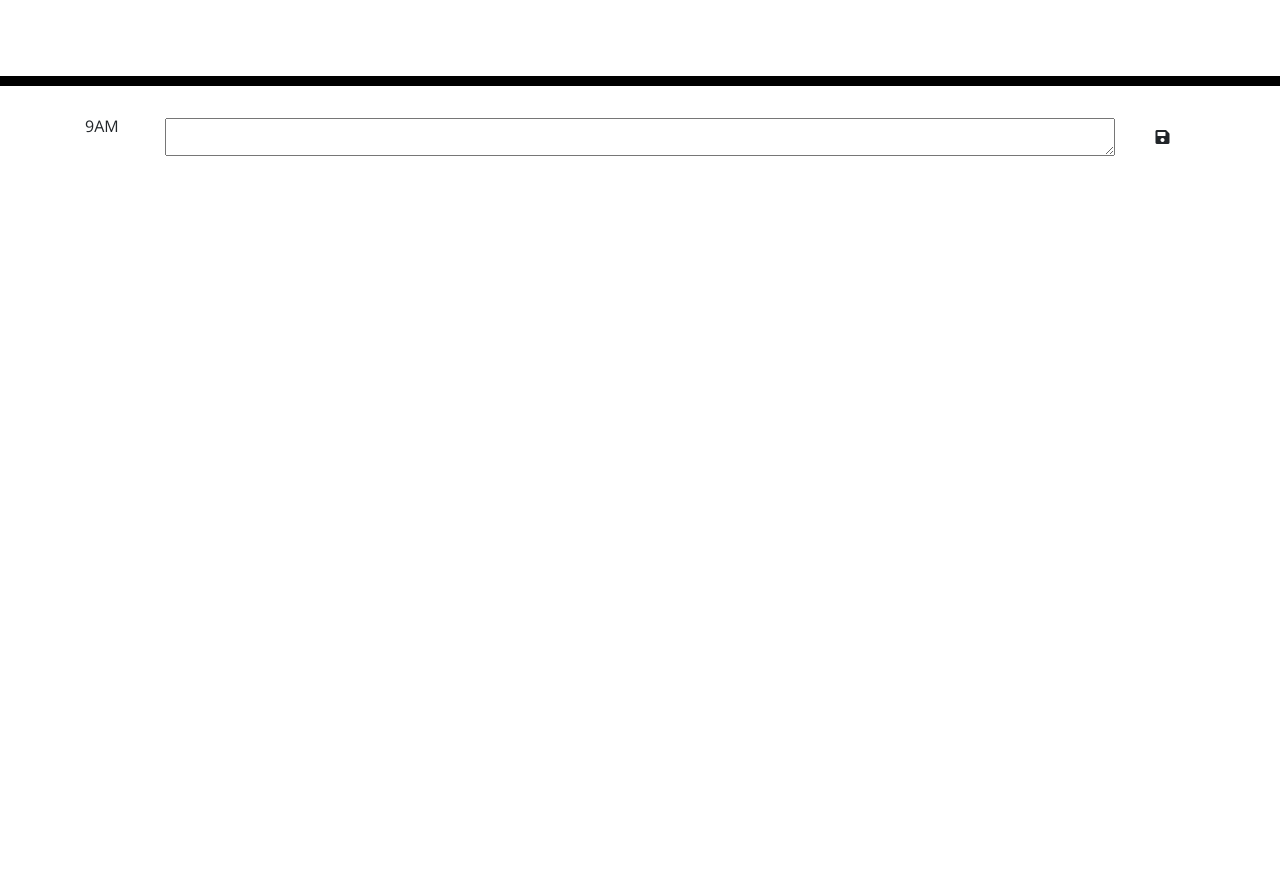
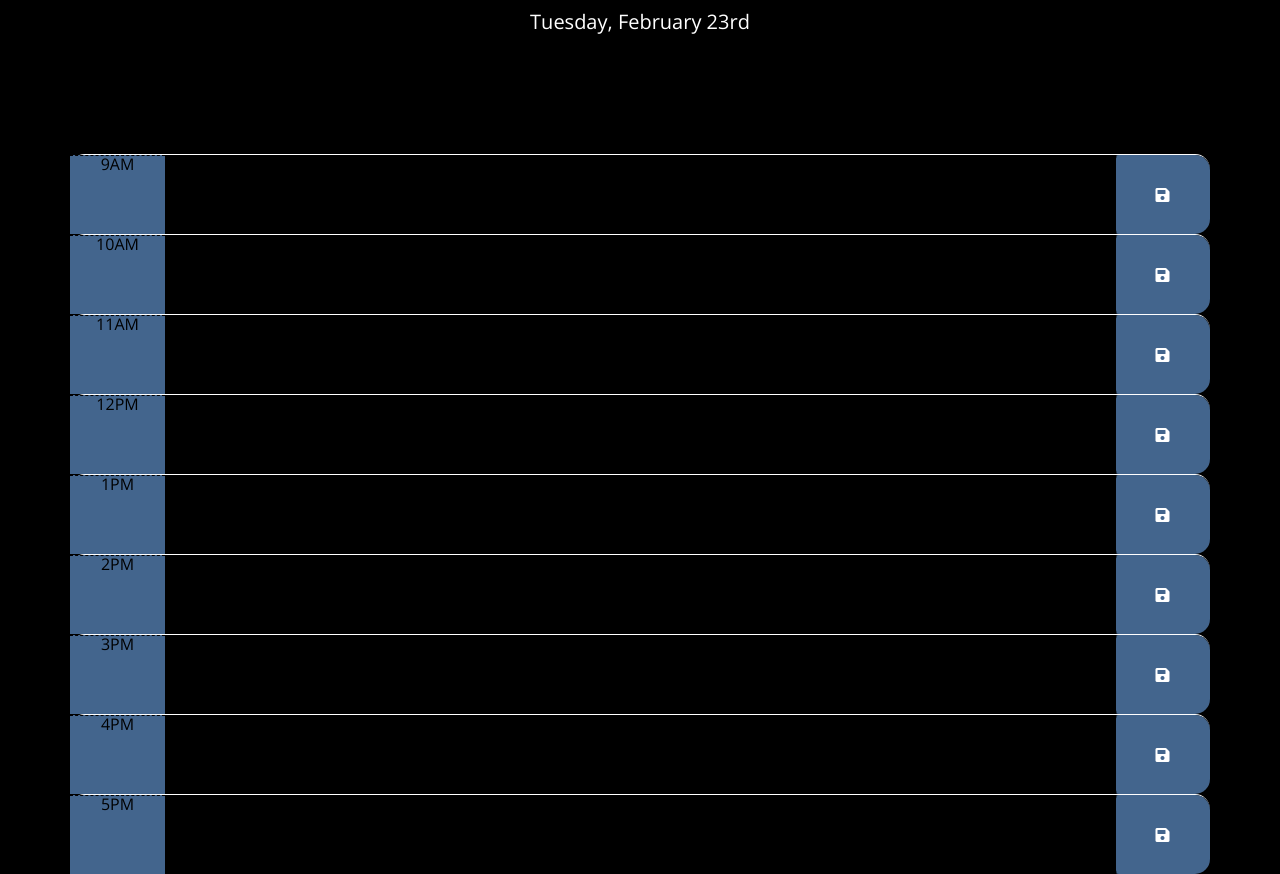
Before and after one commit to MattJ900/Day-Planner, a plain HTML site: page index.html in a window 1280 px wide. Shown: the part 182-1056 px from the top of the page. Before the commit the page ends 800 px from the top, so only its background shows below. Drawn offline with nearby package versions, Linux system fonts and the light colour scheme.

Commit message:
Update 10

```diff
--- a/assets/css/style.css
+++ b/assets/css/style.css
@@ -1,27 +1,32 @@
+:root {
+  --darkblue: #43658D;
+}
+
 body {
   font-family: 'Open Sans', sans-serif;
   font-size: 16px;
   line-height: 1;
+  background-color:black;
 }
 
-/* textarea {
+textarea{
   background: transparent;
   border: none;
   resize: none;
-  color: #000000;
+  color: white;
   border-left: 1px solid black;
   padding: 10px;
-} */
+}
 
 .jumbotron {
   text-align: center;
   background-color: transparent;
-  color: black;
+  color: white;
   border-radius: 0;
   border-bottom: 10px solid black;
 }
 
-/* .description{
+.description{
   white-space: pre-wrap;
 }
 
@@ -36,8 +41,8 @@ body {
   border-top: 1px solid white;;
 }
 
-.hours {
-  background-color: #ffffff;
+.hour {
+  background-color:var(--darkblue);
   color: #000000;
   border-top: 1px dashed #000000;
 }
@@ -61,11 +66,11 @@ body {
   border-left: 1px solid black;
   border-top-right-radius: 15px;
   border-bottom-right-radius: 15px;
-  background-color:black;
+  background-color: var(--darkblue);
   color: white;
 }
 
 .saveBtn i:hover {
   font-size: 20px;
   transition: all .3s ease-in-out;
-} */
+}
--- a/assets/js/script.js
+++ b/assets/js/script.js
@@ -0,0 +1,26 @@
+for(var i = 9 ; i <= 17 ;i++ ){   //Created for-loop i starts at 9 and loop until no longer less than or equal too 17
+  var time = "#"+i             // created time id using i (concats with html id)
+  var storage;                 // storage variable it needs to be in same scoop as line 12
+  if(i > 12 ){                 // if i is basically greater than 12 PM (13>will become 1PM)
+    storage = i - 12 + "PM"     //takes i and subtracts 12 and add adds PM at the end.(13-12=1+PM=1PM)
+  }else if (i===12){            //if i = 12 make storage 12pm
+  storage = "12PM"
+  }else {
+    storage = i + "AM"                   // else is for AM's (9+AM=9AM)
+  }
+var current = moment().hours()
+console.log(current)
+  $(time).children(".description").val(JSON.parse(localStorage.getItem(storage)))         // local storage get item will use time grab correct text area (Storage grabs corrrect local storage)
+}
+$("#currentDay").text(moment().format("dddd, MMMM Do"));
+
+$(".saveBtn").on("click",                                       //  when you click save button
+function(){                                                       // created funtion runs when you click
+var hour = $(this).siblings(".hour").text()
+var description = $(this).siblings(".description").val()
+var text = JSON.stringify(description)                                   //returning the info into json stringly
+localStorage.setItem(hour,text)
+console.log("click")
+
+}
+)
--- a/index.html
+++ b/index.html
@@ -23,21 +23,62 @@
   </head>
 
   <body>
-    <header class="jumbotron">
+    <header class="jumbotron"> <!-- Provided from Bootstrap-->
       <h1 class="display-3">Work Day Scheduler</h1>
       <p class="lead">A simple calendar app for scheduling your work day</p>
       <p id="currentDay" class="lead"></p>
     </header>
     <div class="container">
-      <div id="hour-9" class="row time-block">
-        <div class="col-md-1 hour">9AM</div>
+      <div id="9" class="row time-block">   <!-- created time block linked with javascript -->
+        <div class="col-md-1 hour">9AM</div> <!-- Used bootstrap for grid:  Ex: medium size 1 horizontal columns also replaced media Query in CSS -->
+        <textarea class="col-md-10 description"></textarea> <!-- Added Textarea tag to to add content inside grid column box -->
+        <button class="btn saveBtn col-md-1"><i class="fas fa-save"></i></button> <!-- Added icon Saved Button from fontsawsome -->
+      </div>
+      <div id="10" class="row time-block">
+        <div class="col-md-1 hour">10AM</div>
+        <textarea class="col-md-10 description"></textarea>
+        <button class="btn saveBtn col-md-1"><i class="fas fa-save"></i></button>
+      </div>
+      <div id="11" class="row time-block">
+        <div class="col-md-1 hour">11AM</div>
+        <textarea class="col-md-10 description"></textarea>
+        <button class="btn saveBtn col-md-1"><i class="fas fa-save"></i></button>
+      </div>
+      <div id="12" class="row time-block">
+        <div class="col-md-1 hour">12PM</div>
+        <textarea class="col-md-10 description"></textarea>
+        <button class="btn saveBtn col-md-1"><i class="fas fa-save"></i></button>
+      </div>
+     <div id="13" class="row time-block">
+        <div class="col-md-1 hour">1PM</div>
+        <textarea class="col-md-10 description"></textarea>
+        <button class="btn saveBtn col-md-1"><i class="fas fa-save"></i></button>
+      </div>
+      <div id="14" class="row time-block">
+        <div class="col-md-1 hour">2PM</div>
+        <textarea class="col-md-10 description"></textarea>
+        <button class="btn saveBtn col-md-1"><i class="fas fa-save"></i></button>
+      </div>
+      <div id="15" class="row time-block">
+       <div class="col-md-1 hour">3PM</div>
+        <textarea class="col-md-10 description"></textarea>
+        <button class="btn saveBtn col-md-1"><i class="fas fa-save"></i></button>
+      </div>
+      <div id="16" class="row time-block">
+        <div class="col-md-1 hour">4PM</div>
+        <textarea class="col-md-10 description"></textarea>
+        <button class="btn saveBtn col-md-1"><i class="fas fa-save"></i></button>
+      </div>
+      <div id="17" class="row time-block">
+        <div class="col-md-1 hour">5PM</div>
         <textarea class="col-md-10 description"></textarea>
         <button class="btn saveBtn col-md-1"><i class="fas fa-save"></i></button>
       </div>
 
 
+
     <script src="https://cdnjs.cloudflare.com/ajax/libs/jquery/3.2.1/jquery.min.js"></script>
     <script src="https://cdnjs.cloudflare.com/ajax/libs/moment.js/2.24.0/moment.min.js"></script>
-    <script src="script.js"></script>
+    <script src="assets/js/script.js"></script>
   </body>
 </html>
```
